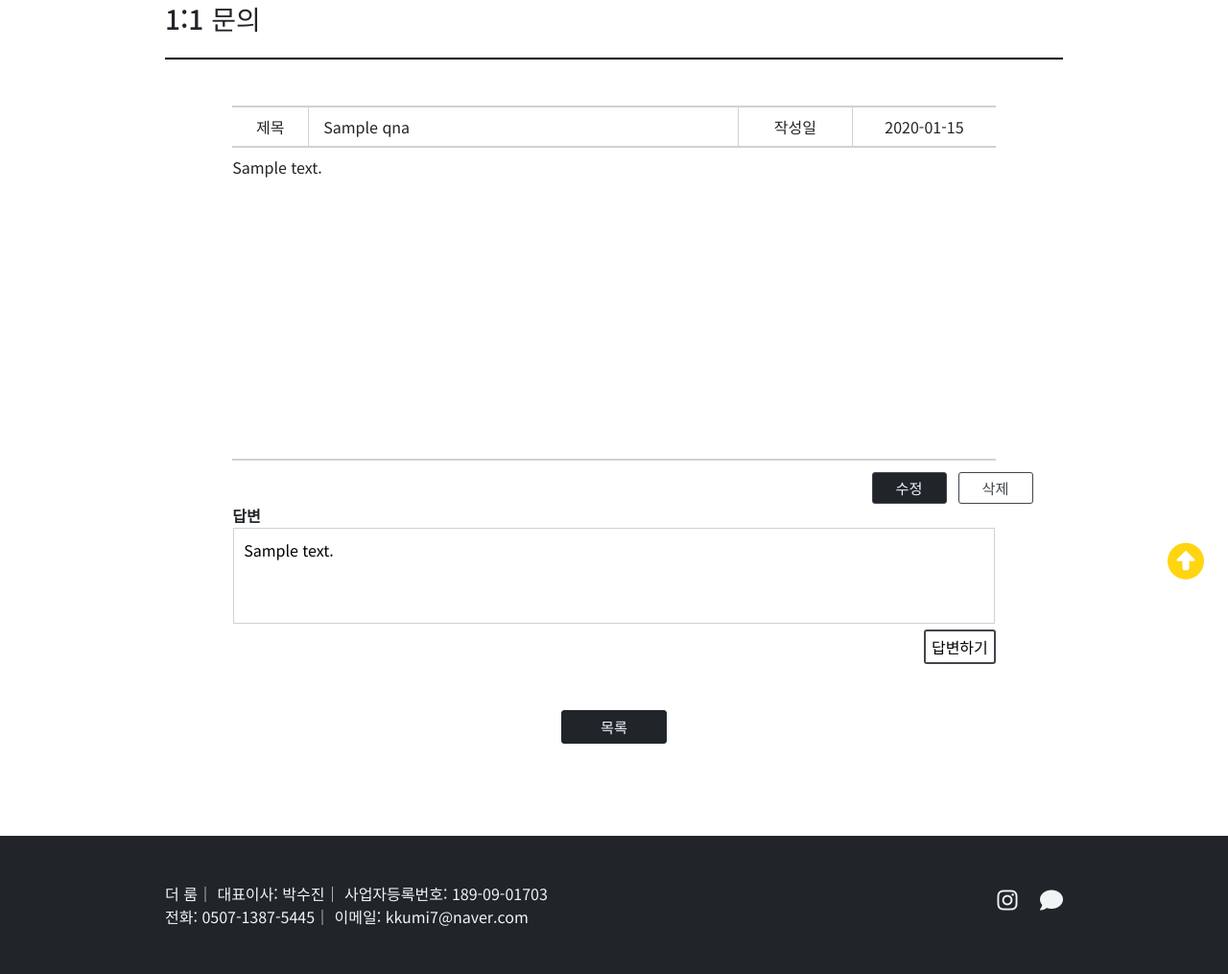
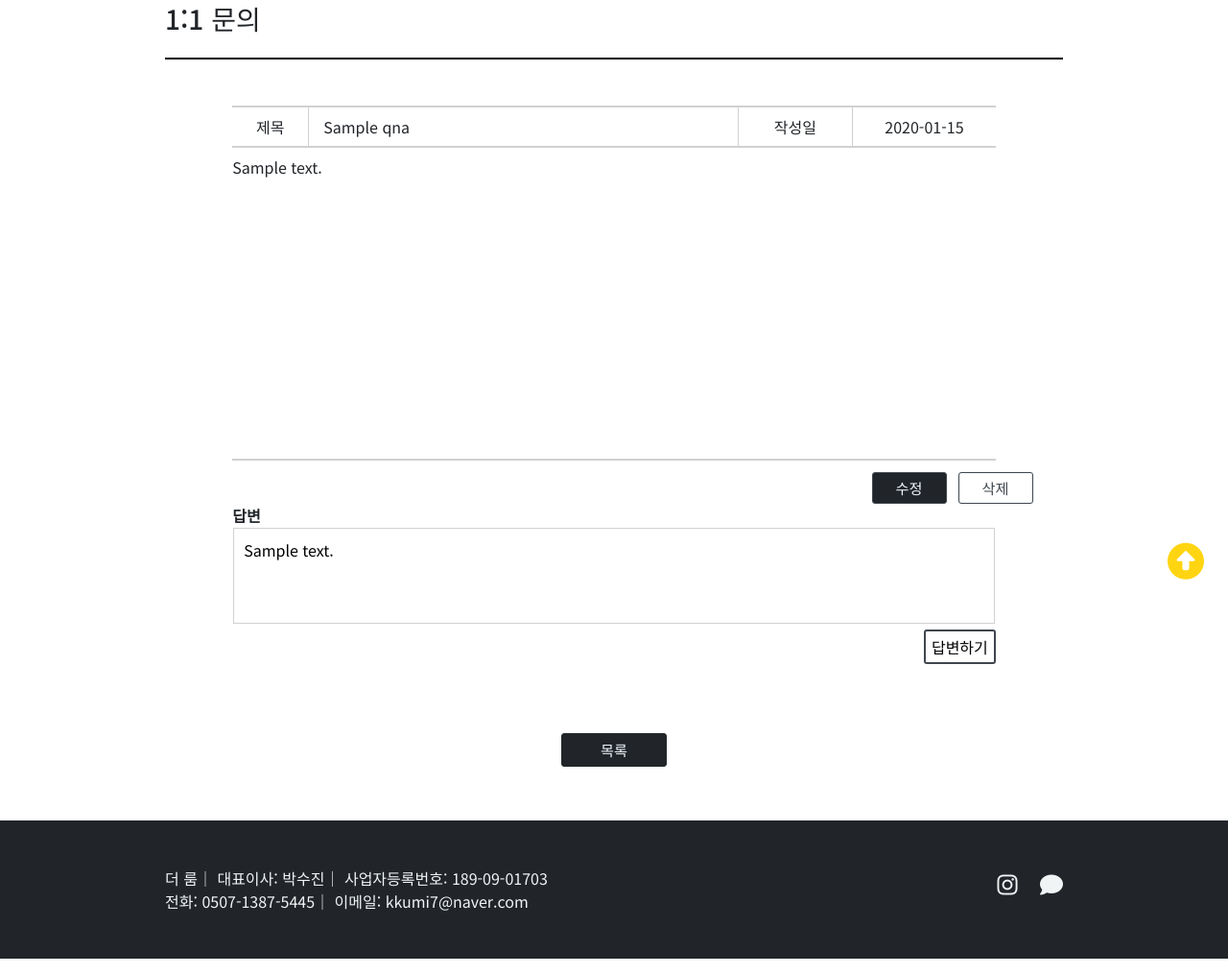
Before and after one commit to PPakSang/TheRoom, a Django app: page /category/qna/detail/1 in a window 1280 px wide. Shown: the part 164-1179 px from the top of the page at 96% size. Run offline with Django 3.2, Linux system fonts and the light colour scheme; a user stored in the database is signed in; tables that the repository leaves empty hold one stand-in row (values such as "Sample post"); parts of the project's set-up code (start-up, migrations or seed data) failed here and were passed over; some libraries are stand-ins or nearby versions.

Commit message:
qna_detail ui 수정

```diff
--- a/TheRoom_Web/static/style.css
+++ b/TheRoom_Web/static/style.css
@@ -401,7 +401,7 @@ body {
 }
 
 .container.qna {
-  height: calc(100vh - 288px);
+  min-height: calc(100vh - 288px);
   position: relative;
 }
 
--- a/TheRoom_Web/templates/study/function/qna_detail.html
+++ b/TheRoom_Web/templates/study/function/qna_detail.html
@@ -22,7 +22,7 @@
     </div>
 </nav>
 
-<div class="container" id="container">
+<div class="container qna" id="container">
     <h3 class="menu_title mb-4 mt-5"> 1:1 문의</h3>
     <div class="divline mb-5"></div>
 
@@ -58,7 +58,7 @@
                 </div>
             </div>
         </div>
-        <div class="comment_box">
+        <div class="comment_box mb-4">
             <div class="comment_title">
                 답변
             </div>
@@ -79,7 +79,7 @@
             <div class="comment_notice py-4">{% if qna.answer %}{{qna.answer}}{% else %}아직 답변이 등록되지않았습니다{% endif %}</div>
             {% endif %}
         </div>
-        <div class="my-5">
+        <div class="mt-5 mb-2">
             <button class="detail_list_btn"><a class="list_btn" href="{% url 'qna_view' 1 %}">목록</a></button>
         </div>
     </div>
```
